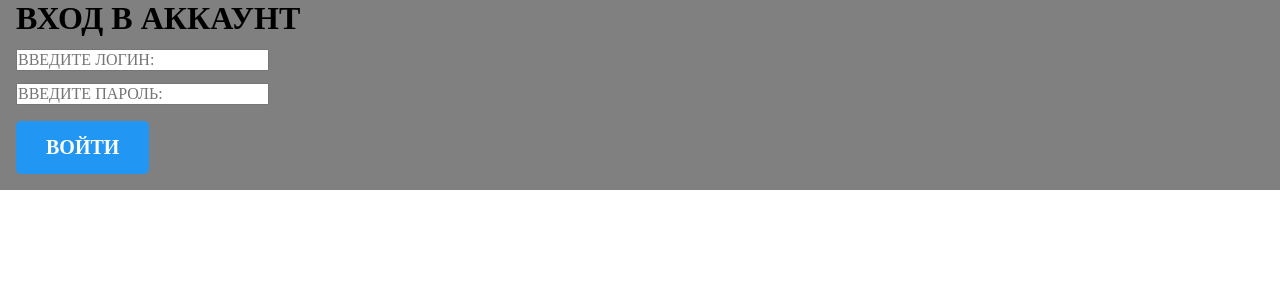
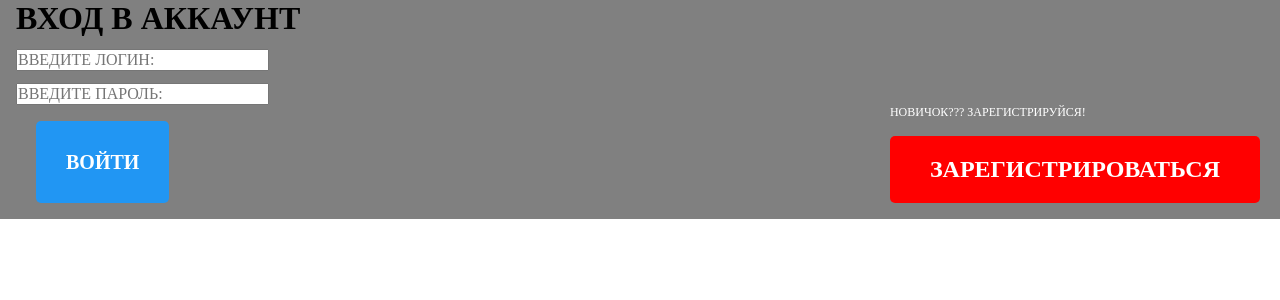
Before and after one commit to sh0rk1n/eatly, a React (Create React App) app: page /login in a window 1280 px wide. Shown: the top 300 px of the page. Built offline with nearby package versions, Linux system fonts and the light colour scheme; no server answers.

Commit message:
a little destructure Login component

```diff
--- a/src/app/providers/store/index.ts
+++ b/src/app/providers/store/index.ts
@@ -1,3 +1,3 @@
-import { useStore } from "./store";
+import { useStore } from "./user";
 
 export { useStore };
--- a/src/app/providers/store/store.ts
+++ /dev/null
@@ -1,31 +0,0 @@
-import { create } from "zustand";
-
-type User = {
-  id: string;
-  username: string;
-  password: string;
-  role: string;
-};
-
-interface RootState {
-  login: string;
-  password: string;
-  users: User[];
-  isAuth: boolean;
-  setLogin: (value: string) => void;
-  setPassword: (value: string) => void;
-  setUsers: (users: User[]) => void;
-  setIsAuth: (isAuth: boolean) => void;
-}
-
-export const useStore = create<RootState>((set) => ({
-  login: "",
-  password: "",
-  users: [],
-  isAuth: false,
-
-  setLogin: (value: string) => set({ login: value }),
-  setPassword: (value: string) => set({ password: value }),
-  setUsers: (users: User[]) => set({ users }),
-  setIsAuth: (isAuth: boolean) => set({ isAuth }),
-}));
--- /dev/null
+++ b/src/app/providers/store/user.ts
@@ -0,0 +1,53 @@
+import { create } from "zustand";
+import { persist } from "zustand/middleware";
+
+type User = {
+  id: string;
+  username: string;
+  password: string;
+  role: string;
+};
+
+interface UserState {
+  login: string;
+  password: string;
+  users: User[];
+  isAuth: boolean;
+  setLogin: (value: string) => void;
+  setPassword: (value: string) => void;
+  setUsers: (users: User[]) => void;
+  setIsAuth: (isAuth: boolean) => void;
+  // register maybe нужно под него новый файл создать ???
+  newUsername: string;
+  setNewUsername: (newUsername: string) => void;
+  newPassword: string;
+  setNewPassword: (newPassword: string) => void;
+}
+
+export const useStore = create<UserState>()(
+  persist(
+    (set) => ({
+      users: [],
+      login: "",
+      password: "",
+      isAuth: false,
+      setIsAuth: (isAuth) => set({ isAuth }),
+      setLogin: (login) => set({ login }),
+      setPassword: (password) => set({ password }),
+      setUsers: (users) => set({ users }),
+      newUsername: "",
+      setNewUsername: (newUsername) => set({ newUsername }),
+      newPassword: "",
+      setNewPassword: (newPassword) => set({ newPassword }),
+    }),
+    {
+      name: "user-store",
+      onRehydrateStorage: (state) => {
+        const storageAuth = localStorage.getItem("isAuth");
+        if (storageAuth === "true") {
+          state.isAuth = true;
+        }
+      },
+    },
+  ),
+);
--- a/src/pages/Login/ui/Login.module.scss
+++ b/src/pages/Login/ui/Login.module.scss
@@ -13,6 +13,18 @@
   }
 }
 
-.button {
+.buttons {
+  display: flex;
+  justify-content: space-between;
+  margin: 0 20px;
+
+  p {
+    color: white;
+    font-size: 12px;
+  }
+}
+
+.buttonLogin,
+.buttonRegister {
   margin: 1rem 0;
 }
--- a/src/pages/Login/ui/Login.tsx
+++ b/src/pages/Login/ui/Login.tsx
@@ -1,12 +1,12 @@
 import React, { ChangeEvent, memo, useEffect } from "react";
 import { useNavigate } from "react-router-dom";
-import { fetchUsers } from "src/shared/api/api";
+import { fetchUsers } from "src/shared/api/axios";
 import { useStore } from "src/app/providers/store";
 import styles from "src/pages/Login/ui/Login.module.scss";
 import { Button, ButtonSize, ButtonTheme } from "src/shared/ui/Button/Button";
 
 export const Login = memo(() => {
-  const { login, password, users, setLogin, setPassword, setIsAuth } =
+  const { users, login, password, setLogin, setPassword, setIsAuth } =
     useStore();
   const navigate = useNavigate();
 
@@ -15,14 +15,6 @@ export const Login = memo(() => {
     fetchUsers().then((userData) => {
       useStore.getState().setUsers(userData);
     });
-  }, []);
-
-  useEffect(() => {
-    const storageAuth = localStorage.getItem("isAuth");
-    if (storageAuth === "true") {
-      setIsAuth(true);
-      navigate("/");
-    }
   }, []);
 
   const addLogin = (e: ChangeEvent<HTMLInputElement>) => {
@@ -47,6 +39,8 @@ export const Login = memo(() => {
     }
   };
 
+  const handleRegister = () => {};
+
   return (
     <div className={styles.root}>
       <h1>ВХОД В АККАУНТ</h1>
@@ -62,14 +56,27 @@ export const Login = memo(() => {
           value={password}
         />
       </div>
+      <div className={styles.buttons}>
         <Button
-        className={styles.button}
+          className={styles.buttonLogin}
           theme={ButtonTheme.BLUE}
           size={ButtonSize.L}
           onClick={handleLogin}
         >
           ВОЙТИ
         </Button>
+        <div>
+          <p>НОВИЧОК??? ЗАРЕГИСТРИРУЙСЯ!</p>
+          <Button
+            className={styles.buttonRegister}
+            theme={ButtonTheme.RED}
+            size={ButtonSize.XL}
+            onClick={handleRegister}
+          >
+            ЗАРЕГИСТРИРОВАТЬСЯ
+          </Button>
+        </div>
+      </div>
     </div>
   );
 });
```
Also changed, not shown: src/shared/api/axios.ts (renamed from src/shared/api/api.ts). Lines whose indentation alone changed are shown as unchanged.
